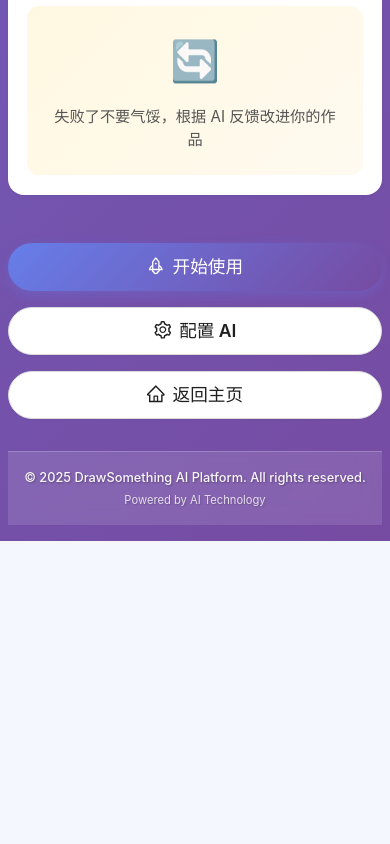
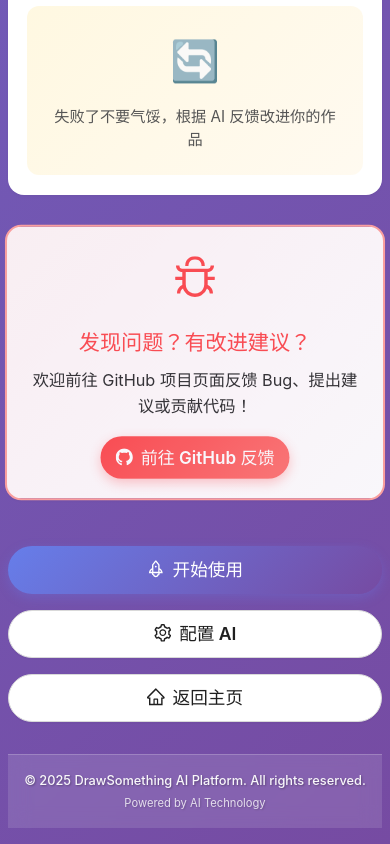
Before and after one commit to Liyulingyue/DrawSomethingAIPlatform, a React (Vite) app in the folder frontend/: page /app/introduction in a window 390 px wide. Shown: the part 3134-3978 px from the top of the page. Before the commit the page ends 3675 px from the top, so only its background shows below. Built offline with nearby package versions, Linux system fonts and the light colour scheme; no server answers.

Commit message:
feat: 添加 GitHub 链接和反馈卡片，优化用户反馈体验

```diff
--- a/frontend/src/pages/AppHome.css
+++ b/frontend/src/pages/AppHome.css
@@ -1,3 +1,36 @@
+/* GitHub 链接样式 */
+.github-link {
+  position: fixed;
+  top: 20px;
+  right: 20px;
+  z-index: 999;
+  display: flex;
+  align-items: center;
+  justify-content: center;
+  width: 48px;
+  height: 48px;
+  background: rgba(255, 255, 255, 0.95);
+  color: #333;
+  border-radius: 50%;
+  font-size: 24px;
+  box-shadow: 0 4px 12px rgba(0, 0, 0, 0.15);
+  transition: all 0.3s ease;
+  text-decoration: none;
+  backdrop-filter: blur(10px);
+  border: 2px solid rgba(255, 255, 255, 0.8);
+}
+
+.github-link:hover {
+  background: rgba(255, 255, 255, 1);
+  color: #000;
+  transform: translateY(-4px) scale(1.05);
+  box-shadow: 0 6px 20px rgba(0, 0, 0, 0.25);
+}
+
+.github-link:active {
+  transform: translateY(-2px) scale(1.02);
+}
+
 .app-home-container {
   min-height: 100vh;
   width: 100%;
@@ -207,6 +240,14 @@
 }
 
 @media (max-width: 480px) {
+  .github-link {
+    top: 15px;
+    right: 15px;
+    width: 42px;
+    height: 42px;
+    font-size: 20px;
+  }
+
   .app-home-container {
     gap: 1.5rem;
   }
--- a/frontend/src/pages/AppHome.tsx
+++ b/frontend/src/pages/AppHome.tsx
@@ -1,7 +1,7 @@
 import { useState } from 'react'
 import { useNavigate } from 'react-router-dom'
 import { Button } from 'antd'
-import { TrophyOutlined, EditOutlined, SettingOutlined, InfoCircleOutlined } from '@ant-design/icons'
+import { TrophyOutlined, EditOutlined, SettingOutlined, InfoCircleOutlined, GithubOutlined } from '@ant-design/icons'
 import AppSidebar from '../components/AppSidebar'
 import SidebarTrigger from '../components/SidebarTrigger'
 import AppFooter from '../components/AppFooter'
@@ -31,6 +31,15 @@ function AppHome() {
     <>
       <AppSidebar open={sidebarOpen} onClose={() => setSidebarOpen(false)} />
       <SidebarTrigger onClick={() => setSidebarOpen(true)} isDark />
+      <a
+        href="https://github.com/Liyulingyue/DrawSomethingAIPlatform"
+        target="_blank"
+        rel="noopener noreferrer"
+        className="github-link"
+        title="查看项目源码"
+      >
+        <GithubOutlined />
+      </a>
       <div className="app-home-container">
         <div className="app-home-content">
           <div className="app-home-header">
--- a/frontend/src/pages/Introduction.css
+++ b/frontend/src/pages/Introduction.css
@@ -199,6 +199,60 @@
   margin: 0;
 }
 
+/* GitHub 反馈卡片 */
+.feedback-card {
+  background: linear-gradient(135deg, #fff5f5 0%, #ffffff 100%);
+  border: 2px solid #ffa39e;
+  animation: fadeInUp 1s ease-out, pulse 2s ease-in-out 1.5s infinite;
+}
+
+.feedback-content {
+  display: flex;
+  align-items: center;
+  gap: 2rem;
+}
+
+.feedback-icon {
+  font-size: 4rem;
+  color: #ff4d4f;
+  flex-shrink: 0;
+}
+
+.feedback-text {
+  flex: 1;
+}
+
+.feedback-title {
+  font-size: clamp(1.3rem, 3vw, 1.6rem);
+  color: #ff4d4f;
+  margin: 0 0 0.5rem 0;
+  font-weight: bold;
+}
+
+.feedback-description {
+  font-size: clamp(1rem, 2vw, 1.1rem);
+  color: #333;
+  margin: 0 0 1rem 0;
+  line-height: 1.6;
+}
+
+.feedback-button {
+  background: linear-gradient(135deg, #ff4d4f 0%, #ff7875 100%);
+  border: none;
+  height: 42px;
+  border-radius: 21px;
+  font-size: 1.05rem;
+  font-weight: 600;
+  box-shadow: 0 4px 12px rgba(255, 77, 79, 0.3);
+  transition: all 0.3s ease;
+}
+
+.feedback-button:hover {
+  background: linear-gradient(135deg, #ff7875 0%, #ff4d4f 100%);
+  transform: translateY(-2px);
+  box-shadow: 0 6px 16px rgba(255, 77, 79, 0.4);
+}
+
 /* 底部按钮 */
 .introduction-actions {
   display: flex;
@@ -281,6 +335,16 @@
     gap: 0.8rem;
   }
 
+  .feedback-content {
+    flex-direction: column;
+    text-align: center;
+    gap: 1.5rem;
+  }
+
+  .feedback-icon {
+    font-size: 3rem;
+  }
+
   .introduction-actions {
     flex-direction: column;
     align-items: stretch;
@@ -300,4 +364,12 @@
   .introduction-card .ant-card-body {
     padding: 1.2rem;
   }
+
+  .feedback-icon {
+    font-size: 2.5rem;
+  }
+
+  .feedback-content {
+    gap: 1rem;
+  }
 }
--- a/frontend/src/pages/Introduction.tsx
+++ b/frontend/src/pages/Introduction.tsx
@@ -1,6 +1,6 @@
 import { useState } from 'react'
 import { Button, Card, Collapse } from 'antd'
-import { HomeOutlined, QuestionCircleOutlined, RocketOutlined, BulbOutlined, SettingOutlined } from '@ant-design/icons'
+import { HomeOutlined, QuestionCircleOutlined, RocketOutlined, BulbOutlined, SettingOutlined, GithubOutlined, BugOutlined } from '@ant-design/icons'
 import { useNavigate } from 'react-router-dom'
 import AppSidebar from '../components/AppSidebar'
 import SidebarTrigger from '../components/SidebarTrigger'
@@ -159,6 +159,31 @@ function Introduction() {
             </div>
           </Card>
 
+          {/* GitHub 反馈提示 */}
+          <Card className="introduction-card feedback-card" bordered={false}>
+            <div className="feedback-content">
+              <div className="feedback-icon">
+                <BugOutlined />
+              </div>
+              <div className="feedback-text">
+                <h3 className="feedback-title">发现问题？有改进建议？</h3>
+                <p className="feedback-description">
+                  欢迎前往 GitHub 项目页面反馈 Bug、提出建议或贡献代码！
+                </p>
+                <Button
+                  type="primary"
+                  icon={<GithubOutlined />}
+                  href="https://github.com/Liyulingyue/DrawSomethingAIPlatform"
+                  target="_blank"
+                  rel="noopener noreferrer"
+                  className="feedback-button"
+                >
+                  前往 GitHub 反馈
+                </Button>
+              </div>
+            </div>
+          </Card>
+
           {/* 底部按钮 */}
           <div className="introduction-actions">
             <Button
```
Also changed, not shown: 1 other file (tests, documents, lock files or other folders).
